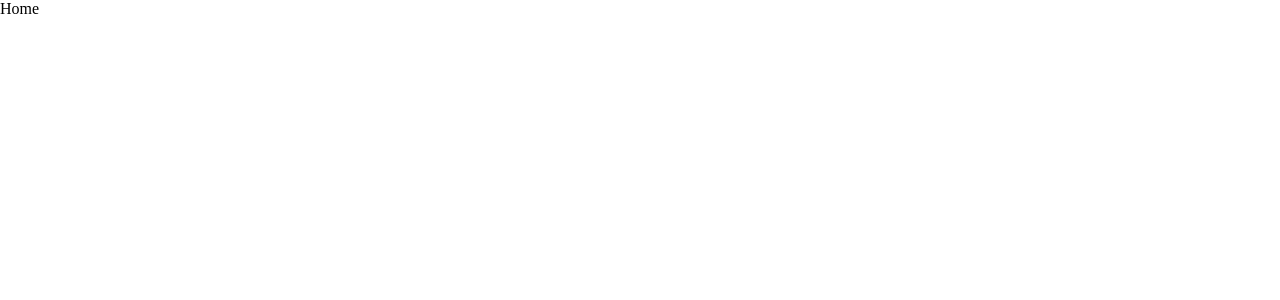
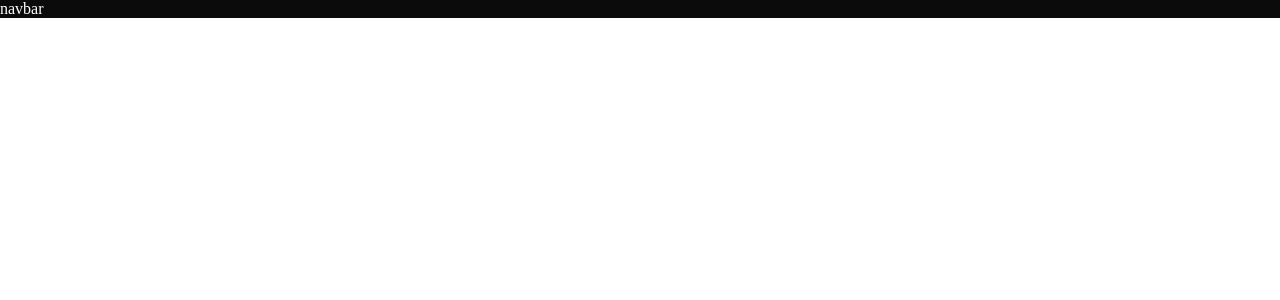
Before and after one commit to Tiago-devop/netflix, a React (Create React App) app: page / in a window 1280 px wide. Shown: the top 300 px of the page. Built offline with nearby package versions, Linux system fonts and the light colour scheme.

Commit message:
adding material icons and home, navbar component

```diff
--- a/package.json
+++ b/package.json
@@ -3,6 +3,8 @@
   "version": "0.1.0",
   "private": true,
   "dependencies": {
+    "@material-ui/core": "^4.12.2",
+    "@material-ui/icons": "^4.11.2",
     "@testing-library/jest-dom": "^5.14.1",
     "@testing-library/react": "^11.2.7",
     "@testing-library/user-event": "^12.8.3",
--- a/src/App.scss
+++ b/src/App.scss
@@ -4,3 +4,7 @@
   margin: 0;
   font-family: "Roboto" sans-serif;
 }
+
+:root {
+  --main-color: #0b0b0b;
+}
--- /dev/null
+++ b/src/components/navbar/Navbar.jsx
@@ -0,0 +1,11 @@
+import './Navbar.scss';
+
+const Navbar = () => {
+  return (
+    <div className="navbar">
+      navbar
+    </div>
+  )
+}
+
+export default Navbar
--- /dev/null
+++ b/src/components/navbar/Navbar.scss
@@ -0,0 +1,3 @@
+.navbar {
+  color: white;
+}
--- a/src/home/Home.jsx
+++ b/src/home/Home.jsx
@@ -1,11 +1,12 @@
-import './Home.scss';
+import "./Home.scss";
+import Navbar from "./../components/navbar/Navbar";
 
 const Home = () => {
   return (
-    <div>
-      Home
+    <div className="home">
+      <Navbar />
     </div>
-  )
-}
+  );
+};
 
-export default Home
+export default Home;
--- a/src/home/Home.scss
+++ b/src/home/Home.scss
@@ -0,0 +1,3 @@
+.home {
+  background-color: var(--main-color);
+}
```
Also changed, not shown: 1 other file (tests, documents, lock files or other folders).
